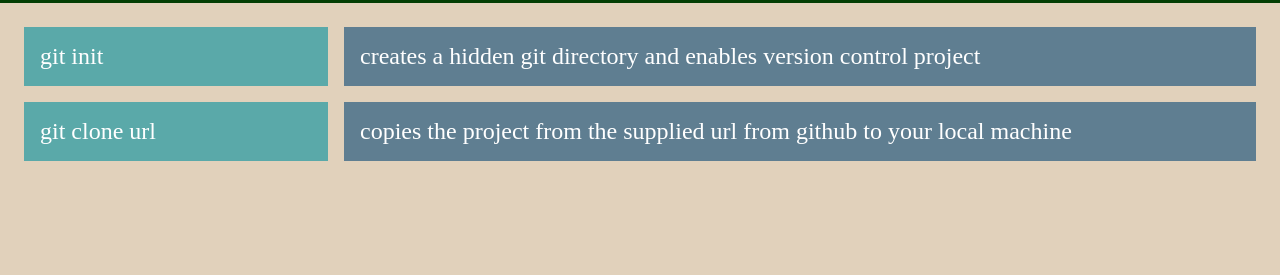
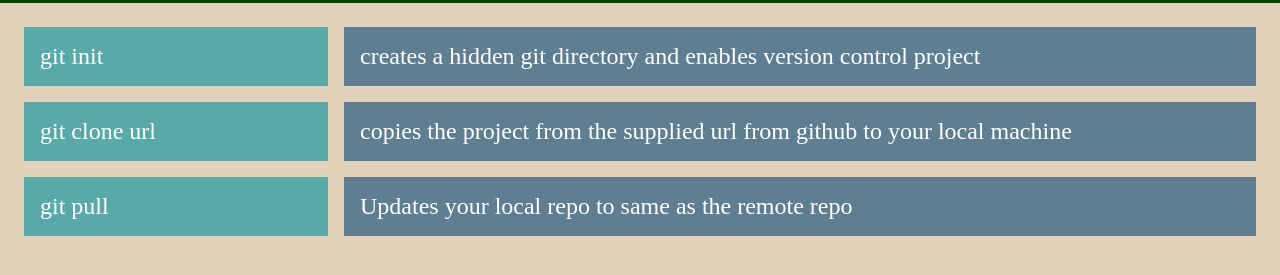
Before and after one commit to Kavitha0691/version-control, a plain HTML site: page index.html in a window 1280 px wide. Shown: the part 119-394 px from the top of the page. Drawn offline with Linux system fonts and the light colour scheme.

Commit message:
added git pull command

```diff
--- a/index.html
+++ b/index.html
@@ -17,6 +17,9 @@
         <div class="git-commands__command"> git clone url</div>
         <div class="git-commands__effect"> copies the project from the supplied url from github to your local machine</div>
 
+        <div class="git-commands__command"> git pull</div>
+        <div class="git-commands__effect"> Updates your local repo to same as the remote repo</div>
+
     </main>
 
 </body>
```
